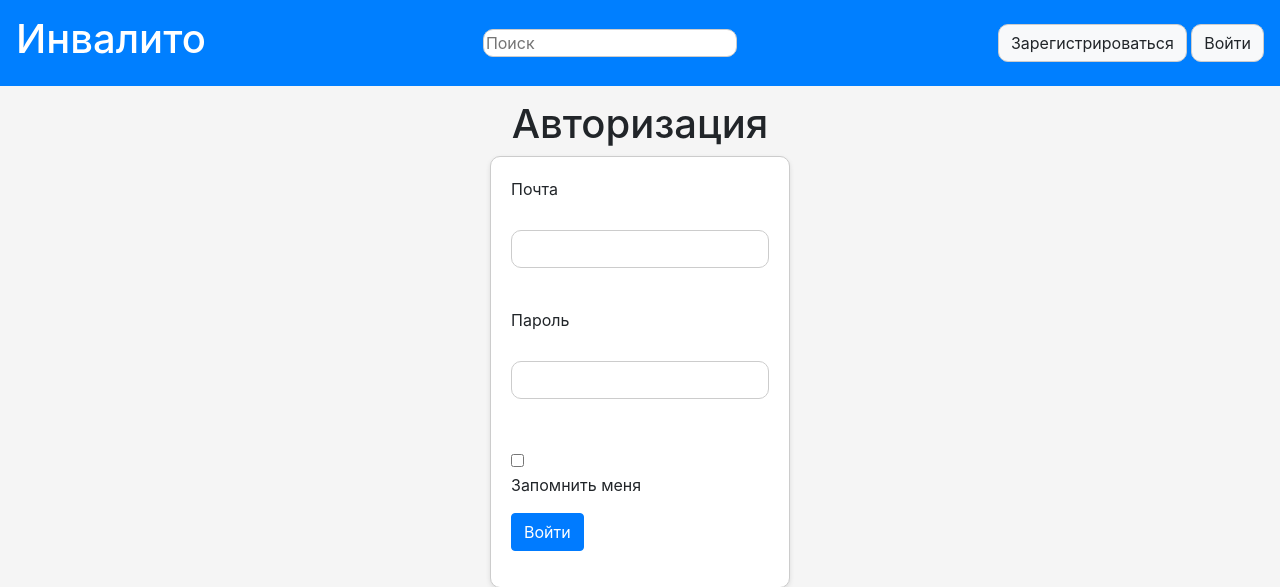
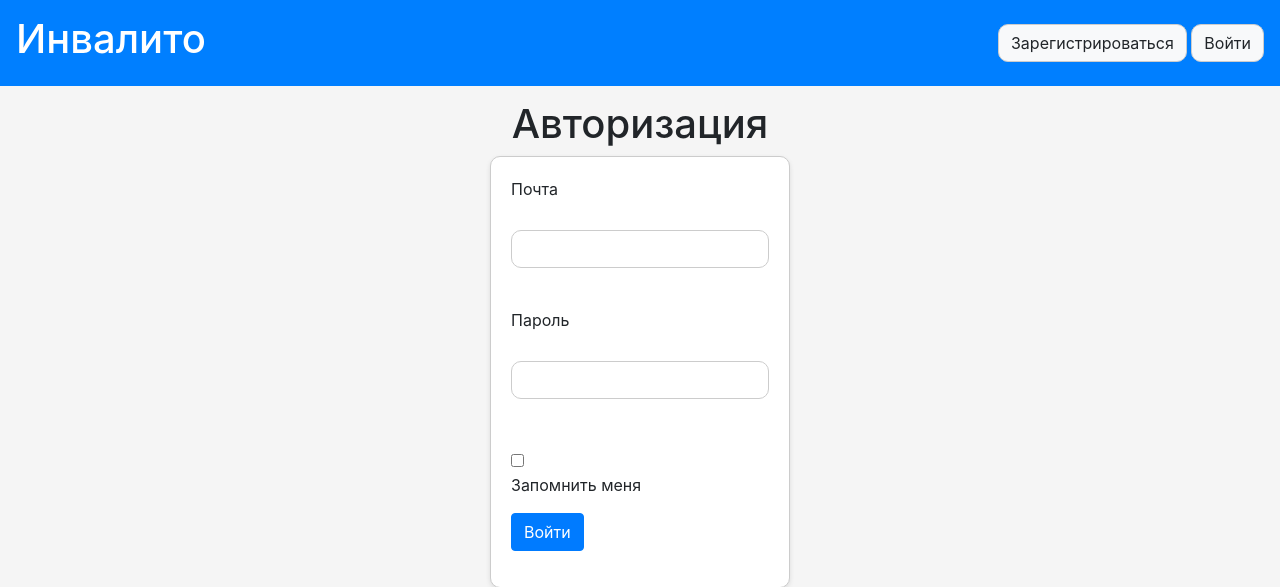
Before and after one commit to Deltawaver/Invalito, a Flask app: page /login in a window 1280 px wide. Shown: the top 587 px of the page. Run offline with Flask 3, Linux system fonts and the light colour scheme; some libraries are stand-ins or nearby versions.

Commit message:
Поэтапная замена 0.02

```diff
--- a/templates/base.html
+++ b/templates/base.html
@@ -20,14 +20,16 @@
             <a class="navbar-brand" href="/">
                 <h1 style="color: white;">Инвалито</h1>
             </a>
-            <input style= "border: 1px solid #ccc; border-radius: 10px;" type="text" placeholder="Поиск">
+            <!-- <input style= "border: 1px solid #ccc; border-radius: 10px;" type="text" placeholder="Поиск"> -->
             {% if current_user.is_authenticated %}
-            <a class="navbar-brand" style="color: white;" href="/favourites">Избранное</a>
+            <!-- <a class="navbar-brand" style="color: white;" href="/favourites">Избранное</a> -->
             <a class="navbar-brand" style="color: white;" href="/logout">Выход</a>
             {% else %}
             <p>
-                <a class="btn btn-light ml-auto" href="/register" style="margin-top: 1rem; border: 1px solid #ccc; border-radius: 10px;">Зарегистрироваться</a>
-                <a class="btn btn-light ml-auto" href="/login" style="margin-top: 1rem; border: 1px solid #ccc; border-radius: 10px;">Войти</a>
+                <a class="btn btn-light ml-auto" href="/register"
+                    style="margin-top: 1rem; border: 1px solid #ccc; border-radius: 10px;">Зарегистрироваться</a>
+                <a class="btn btn-light ml-auto" href="/login"
+                    style="margin-top: 1rem; border: 1px solid #ccc; border-radius: 10px;">Войти</a>
             </p>
             {% endif %}
         </nav>
```
